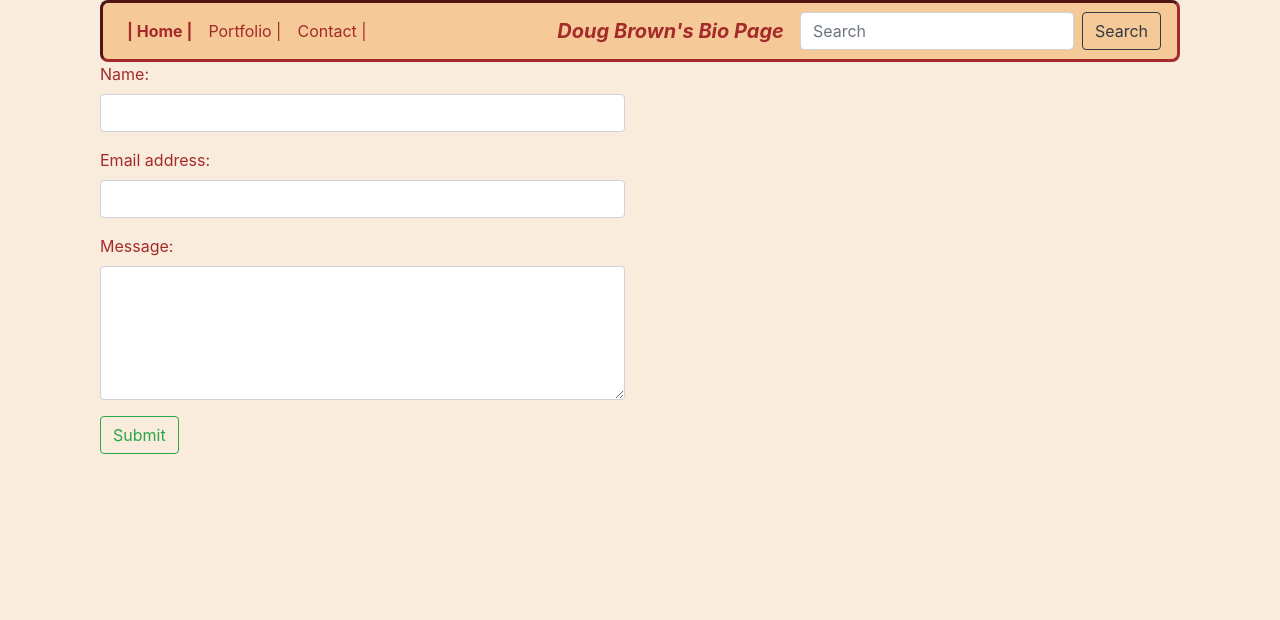
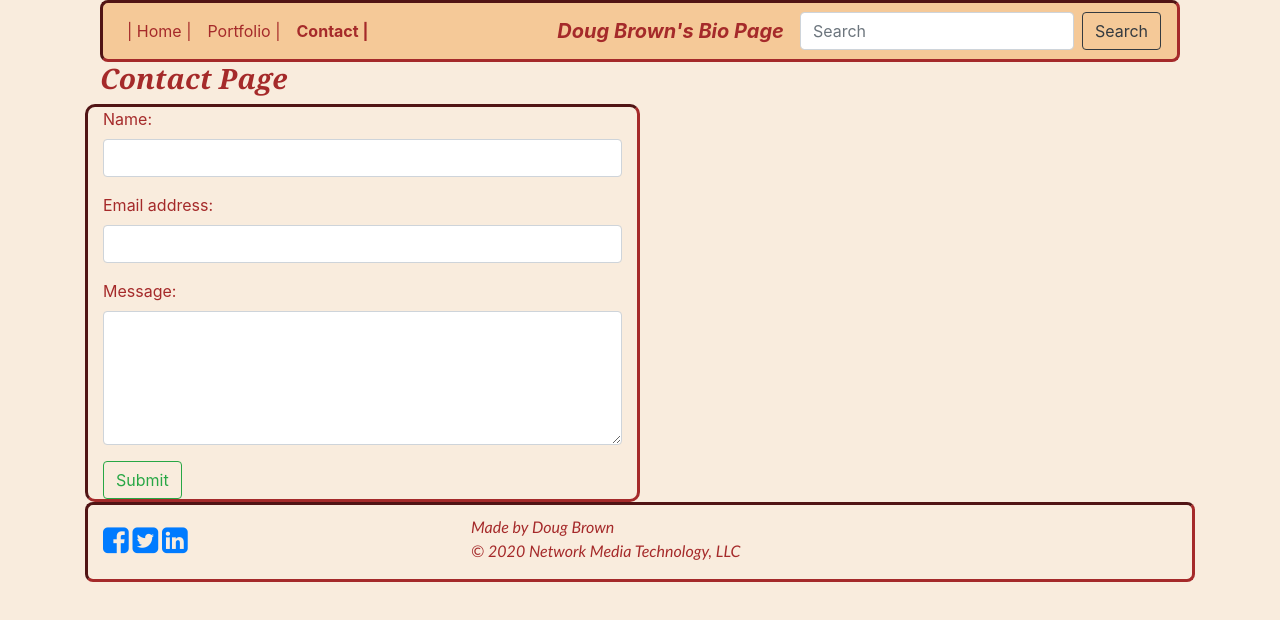
Before and after one commit to DougCBrown/DougBrownsBio, a plain HTML site: page contact.html in a window 1280 px wide. Drawn offline with nearby package versions, Linux system fonts and the light colour scheme.

Commit message:
Layout changes and added wording

```diff
--- a/assets/CSS/style.css
+++ b/assets/CSS/style.css
@@ -12,11 +12,15 @@ body {
 p {
     font-size: 16px;
     font-style: italic;
+    color: brown;
 }
 .mailer {
     color: brown;
     width: auto;
     height: auto;
+    border: brown;
+    border-style: inset;
+    border-radius: 10px;
 }
 .thumb {
     border-style: ridge;
@@ -67,14 +71,40 @@ img {
     display: inline-block;
     margin-left: 20px;
 }
+/* CSS to style and present the Facebook, Twitter and LinkedIn links to my social media */
+
+/* Style all font awesome icons */
+.fa {
+    font-size: 30px;
+    text-decoration: none;
+    padding-top: 10px;
+  }
+
+  /* Add a hover effect if you want */
+  .fa:hover {
+    opacity: 0.7;
+  }
+
+  /* Set a specific color for each brand */
+
+  /* Facebook */
+  .fa-facebook {
+    background: #3B5998;
+    color: white;
+  }
+
+  /* Twitter */
+  .fa-twitter {
+    background: #55ACEE;
+    color: white;
+  }
 
 .footer {
-    padding: 30px;
-    clear: both;
     font-family: 'Trebuchet MS', 'Lucida Sans Unicode', 'Lucida Grande', 'Lucida Sans', Arial, sans-serif;
-    text-align: center;
     border: brown;
     border-radius: 8px;
+    border-style: inset;
+    padding-top: 10px;
 }
 
 .footer h2 {
--- a/contact.html
+++ b/contact.html
@@ -21,13 +21,13 @@
         <div class="collapse navbar-collapse" id="navbarTogglerDemo01">
           <ul class="navbar-nav mr-auto mt-2 mt-lg-0">
             <li class="nav-item">
-              <a class="nav-link" style="font-weight: 700; color: brown;" href="index.html">| Home |</a>
+              <a class="nav-link" style="font-weight: 400; color: brown;" href="index.html">| Home |</a>
             </li>
             <li class="nav-item">
               <a class="nav-link" style="font-weight: 400; color: brown;" href="portfolio.html">Portfolio |</a>
             </li>
             <li class="nav-item active">
-              <a class="nav-link" style="font-weight: 400; color: brown;" href="contact.html">Contact |<span class="sr-only">(current)</span></a>
+              <a class="nav-link" style="font-weight: 700; color: brown;" href="contact.html">Contact |<span class="sr-only">(current)</span></a>
             </li>
             <li class="nav-item">
               <a class="nav-link disabled" href="#" tabindex="-1" aria-disabled="true"></a>
@@ -42,6 +42,11 @@
       </nav>
     </header>
 <section class="container">
+  <div class="row">
+    <div class="col-12">
+      <h1>Contact Page</h1>
+    </div>
+  </div>
   <div class="row">
     <div class="col-6  mailer">
       <form class="form-horizontal">
@@ -62,6 +67,26 @@
     </div>
   </div>
 </section>
+<footer class="container footer">
+  <div class="row">
+    <div class="col-md-4">
+      <p>
+        <!-- Add font awesome icons -->
+        <a href="https://www.facebook.com/dougcbrown" class="fa fa-facebook-square" target="_blank"></a>
+        <a href="https://twitter.com/DOUGBRO05547394" class="fa fa-twitter-square" target="_blank"></a>
+        <a href="https://www.linkedin.com/in/doug-brown-b1b017173/" class="fa fa-linkedin-square" target="_blank"></a>
+      </p>
+    </div>
+    <div class="col-md-6">
+      <p>
+        Made by Doug Brown<br/> &copy; 2020 Network Media Technology, LLC
+      </p>
+    </div>
+    <div class="col-md-2">
+
+    </div>
+  </div>
+</footer>
     <!-- JS, Popper.js, and jQuery -->
     <script src="https://code.jquery.com/jquery-3.5.1.slim.min.js" integrity="sha384-DfXdz2htPH0lsSSs5nCTpuj/zy4C+OGpamoFVy38MVBnE+IbbVYUew+OrCXaRkfj" crossorigin="anonymous"></script>
     <script src="https://cdn.jsdelivr.net/npm/popper.js@1.16.0/dist/umd/popper.min.js" integrity="sha384-Q6E9RHvbIyZFJoft+2mJbHaEWldlvI9IOYy5n3zV9zzTtmI3UksdQRVvoxMfooAo" crossorigin="anonymous"></script>
```
Also changed, not shown: index.html (+28 -13 lines), portfolio.html (+37 -4 lines), 1 other file.
